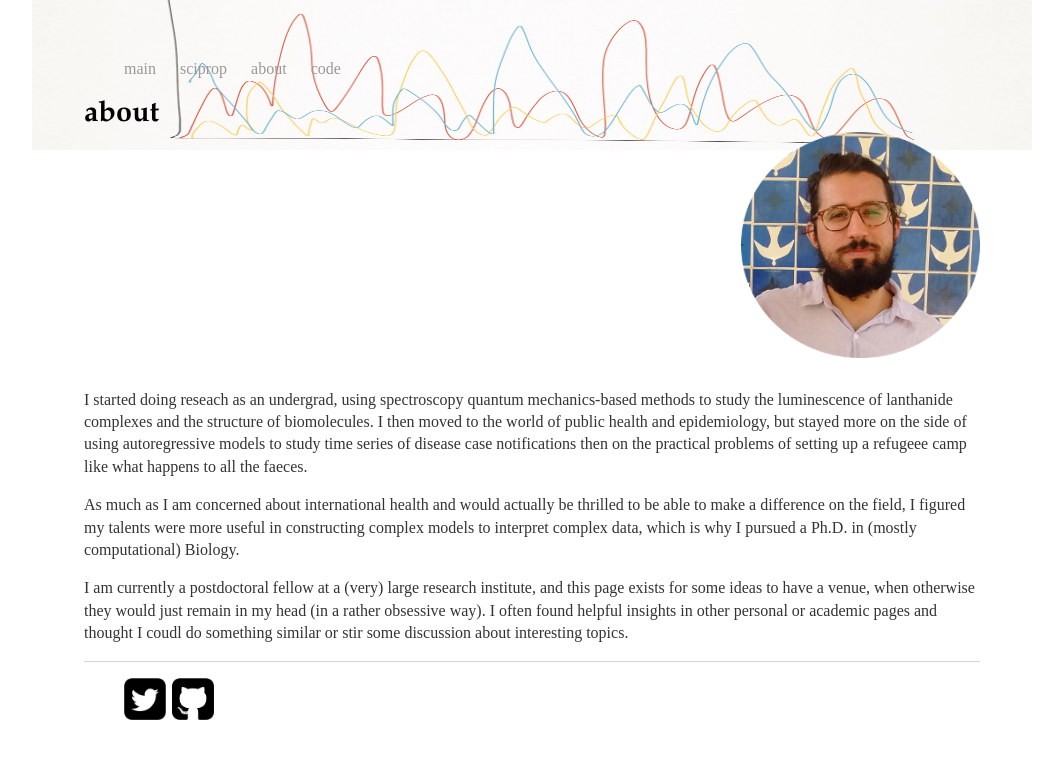
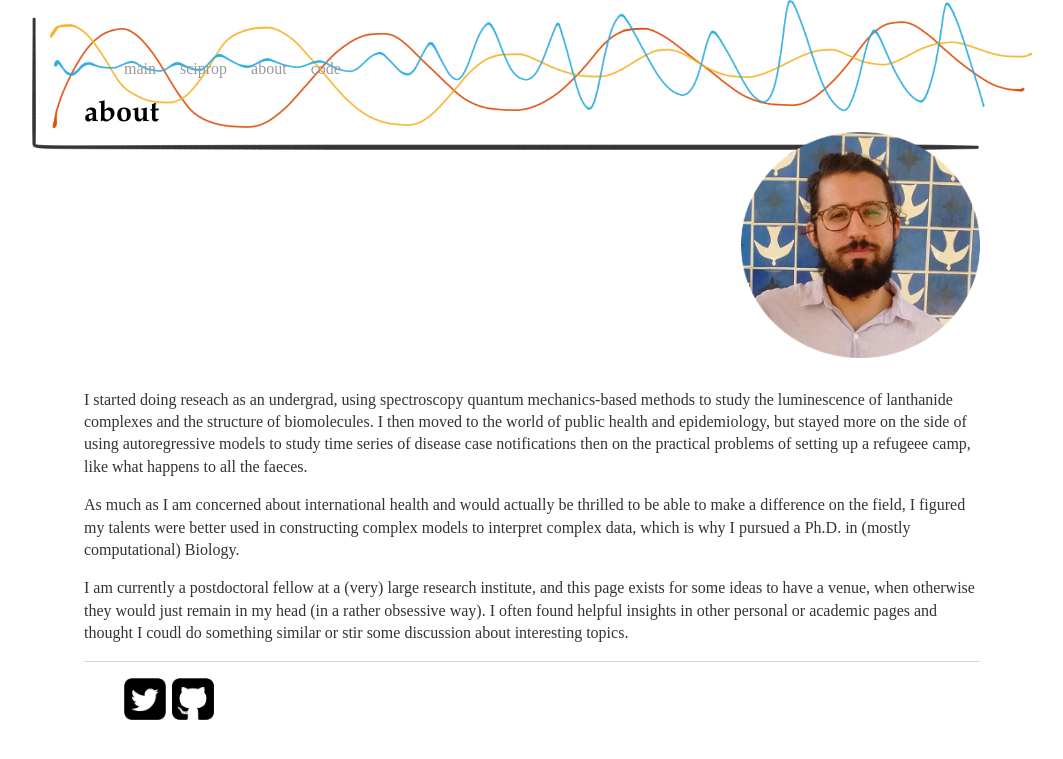
Before and after one commit to caesoma/caesoma.github.io, a Jekyll site: the page built from about/index.html, in a window 1280 px wide. Shown: the top 759 px of the page, without its empty margins (108-1171 px from the left). Built offline with Jekyll 4.4.1, drawn with Linux system fonts in a browser that asks for light colours.

Commit message:
layout changes

```diff
--- a/_layouts/default.html
+++ b/_layouts/default.html
@@ -1,6 +1,7 @@
 <!DOCTYPE html>
 <html>
   <head>
+    <link rel="shortcut icon" type="image/x-icon" href="favicon.ico">
     <title>{{ page.title }}</title>
     <!-- link to main stylesheet -->
     <link rel="stylesheet" type="text/css" href="/css/main.css">
--- a/about/index.html
+++ b/about/index.html
@@ -6,10 +6,10 @@ title: about
 
 <p>
 I started doing reseach as an undergrad, using spectroscopy quantum mechanics-based methods to study the luminescence of lanthanide complexes and the structure of biomolecules.
-I then moved to the world of public health and epidemiology, but stayed more on the side of using autoregressive models to study time series of disease case notifications then on the practical problems of setting up a refugeee camp like what happens to all the faeces.
+I then moved to the world of public health and epidemiology, but stayed more on the side of using autoregressive models to study time series of disease case notifications then on the practical problems of setting up a refugeee camp, like what happens to all the faeces.
 </p>
 
-<p>As much as I am concerned about international health and would actually be thrilled to be able to make a difference on the field, I figured my talents were more useful in constructing complex models to interpret complex data, which is why I pursued a Ph.D. in (mostly computational) Biology.
+<p>As much as I am concerned about international health and would actually be thrilled to be able to make a difference on the field, I figured my talents were better used in constructing complex models to interpret complex data, which is why I pursued a Ph.D. in (mostly computational) Biology.
 </p>
 
 <p>
--- a/css/main.css
+++ b/css/main.css
@@ -1,5 +1,5 @@
 body {
-    background-image: url(../images/gp.jpeg);
+    background-image: url(../images/gp.png);
     background-position: center top;
     background-repeat: no-repeat;
     background-size: 1000px 150px;
```
Also changed, not shown: images/gp.png (added).
